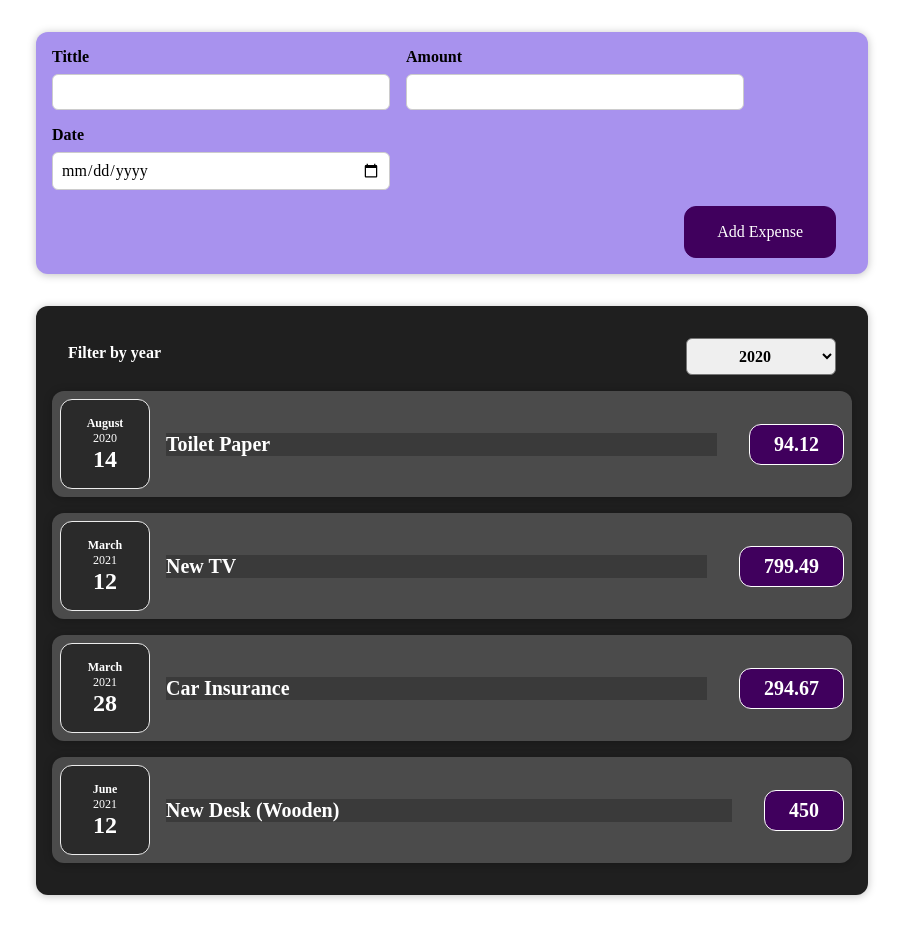
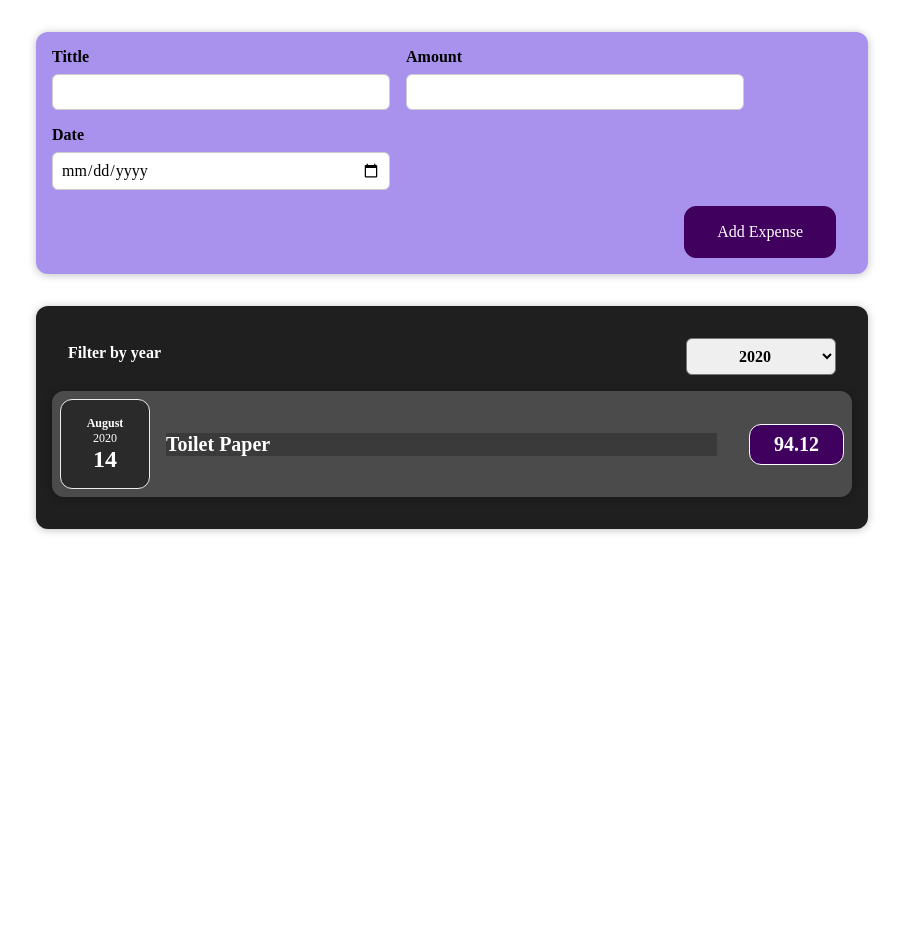
Before and after one commit to Kingsl8yer/expenses, a React (Create React App) app: page / in a window 1280 px wide. Shown: the whole page, without its empty margins (188-1091 px from the left). After the commit the page ends 800 px from the top, so only its background shows below. Built offline with nearby package versions, Linux system fonts and the light colour scheme.

Commit message:
Outputting Conditional Content

```diff
--- a/src/App.js
+++ b/src/App.js
@@ -1,9 +1,8 @@
 import Expenses from "./components/Expenses/Expenses";
 import NewExpense from "./components/NewExpense/NewExpense";
+import {useState} from "react";
 
-function App(){
-
-    const expenses = [
+const DUMMY_EXPENSES = [
     {
         id: 'e1',
         title: 'Toilet Paper',
@@ -25,10 +24,16 @@ function App(){
     },
 ];
 
+function App(){
+    const [expenses, setExpenses] = useState(DUMMY_EXPENSES);
+
     const addExpenseHandler = expense => {
-        console.log('In App.js');
-        console.log(expense);
+        setExpenses((prevExpenses) => {
+            return [expense, ...prevExpenses];
+        });
     }
+
+
     return(
         <div >
             <NewExpense onAddExpence={addExpenseHandler}/>
--- a/src/components/Expenses/Expenses.js
+++ b/src/components/Expenses/Expenses.js
@@ -11,17 +11,32 @@ function Expenses(props) {
     const filterChangeHandler = selectedYear => {
         setFilteredYear(selectedYear);
     }
+
+    const filteredExpenses = props.items.filter(expense => {
+        return expense.date.getFullYear().toString() === filteredYear;
+    });
+
+    let expensesContent = <p>No expenses found.</p>;
+
+    if (filteredExpenses.length > 0) {
+        expensesContent = filteredExpenses.map((expense) => (
+            <ExpenseItem
+                key={expense.id}
+                title={expense.title}
+                amount={expense.amount}
+                date={expense.date}
+            />
+        ));
+    }
+
     return (
         <div>
             <Card className="expenses">
-                <ExpensesFilter selected={filteredYear} onChangeFilter={filterChangeHandler}/>
-                {props.items.map((expense) => (
-                    <ExpenseItem
-                        title={expense.title}
-                        amount={expense.amount}
-                        date={expense.date}
-                    />
-                ))}
+                <ExpensesFilter
+                    selected={filteredYear}
+                    onChangeFilter={filterChangeHandler}
+                />
+                {expensesContent}
             </Card>
         </div>
     )
```
Lines whose indentation alone changed are shown as unchanged.
